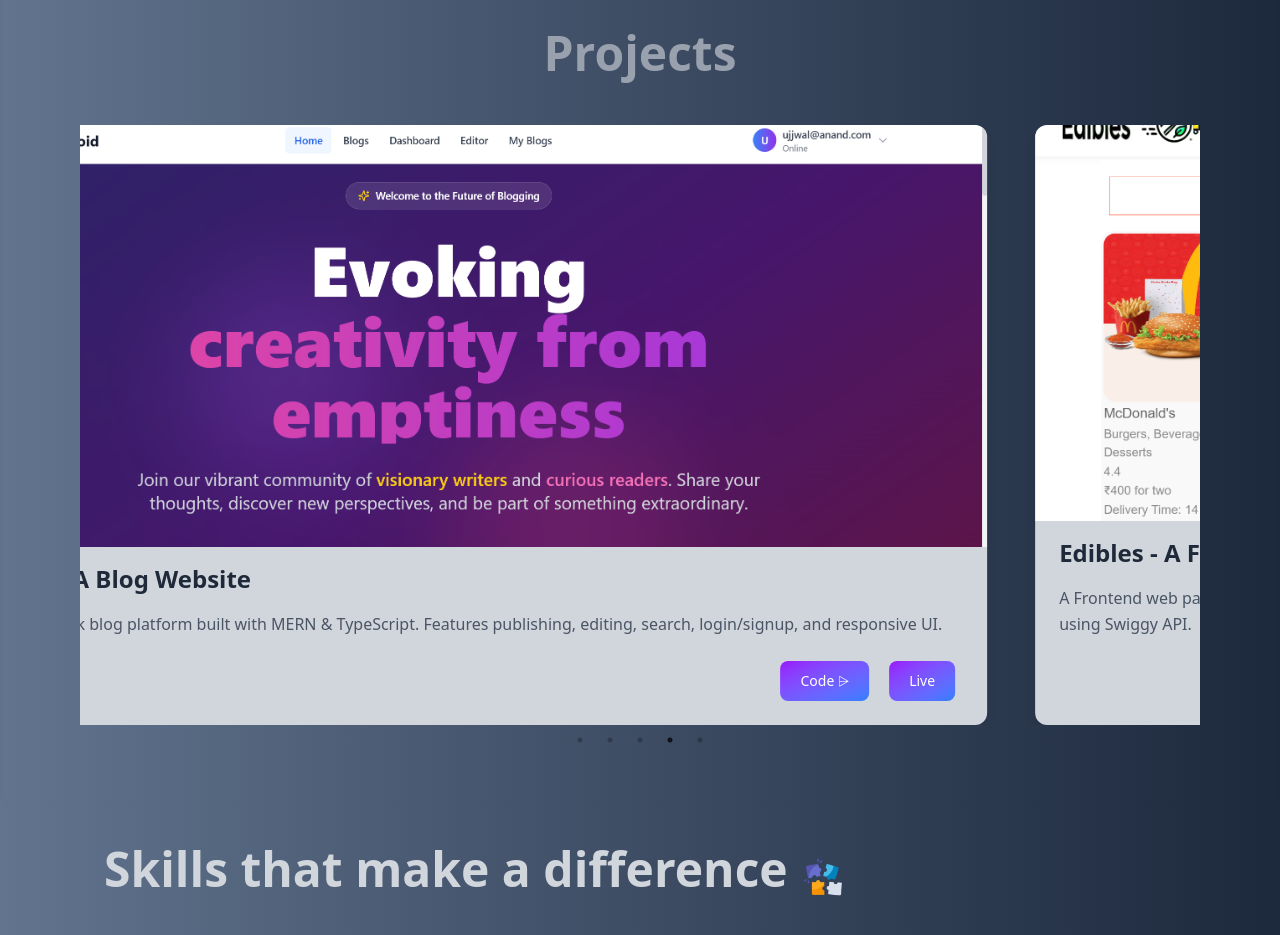
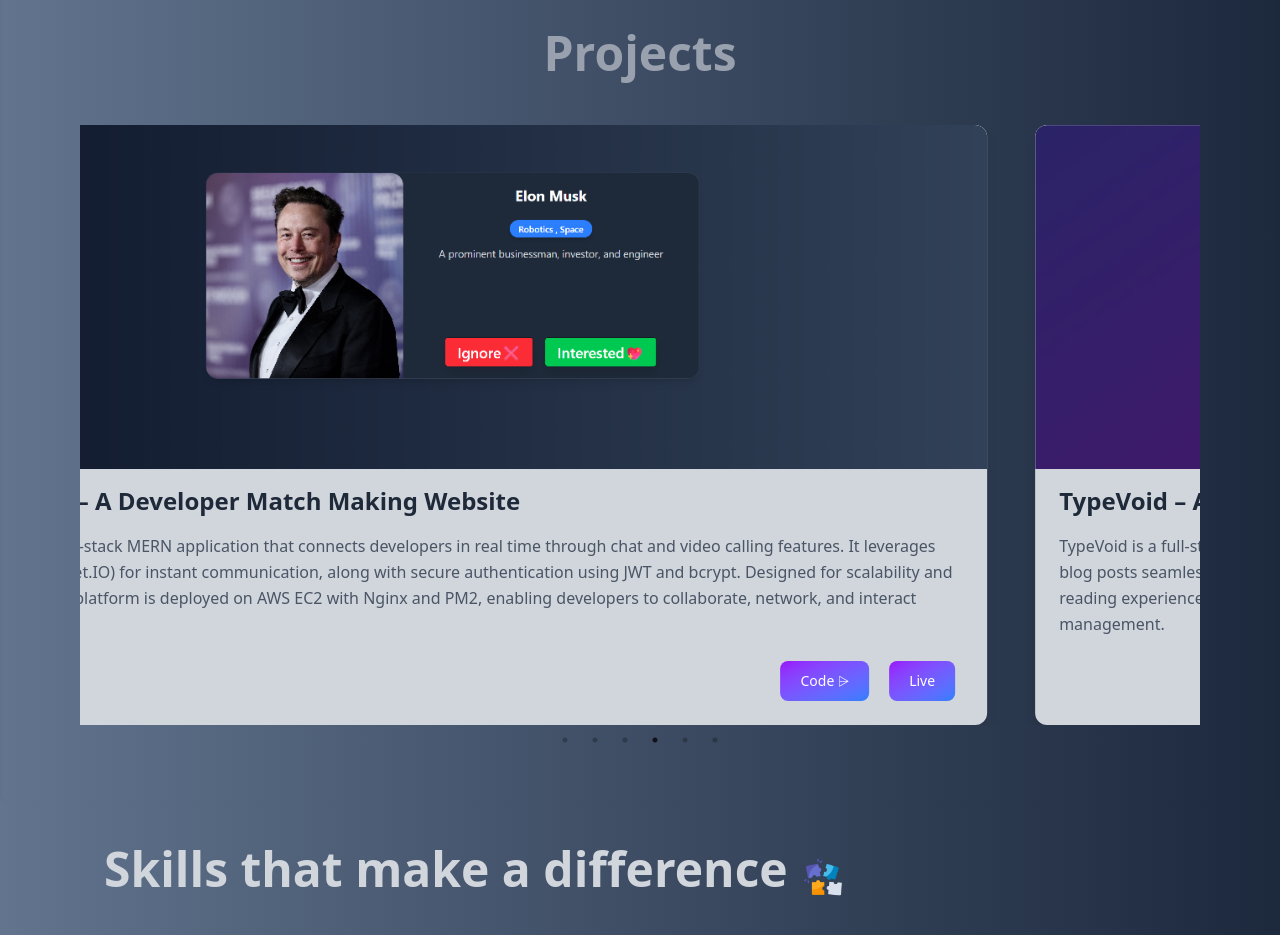
Before and after one commit to Ujjwal-anand00/my-portfolio, a React (Vite) app: page / in a window 1280 px wide. Shown: the part 1800-2735 px from the top of the page. Built offline with nearby package versions, Linux system fonts and the light colour scheme.

Commit message:
Add Gyano project to Projects section with detailed description and image

```diff
--- a/src/components/Projects.jsx
+++ b/src/components/Projects.jsx
@@ -4,6 +4,7 @@ import Blog from "../assets/projects/Blog.png";
 import Edibles from "../assets/projects/Edibles.png";
 import Tomato from "../assets/projects/Tomato.png";
 import GitHookUP from "../assets/projects/GitHookUP.png";
+import Gyano from "../assets/projects/Gyano.png";
 import Slider from "react-slick";
 import "slick-carousel/slick/slick.css";
 import "slick-carousel/slick/slick-theme.css";
@@ -21,20 +22,28 @@ const Projects = () => {
   };
   const projectList = [
     {
-      title: "UMDB – A Movie Database Android App",
+      title: "Gyano - A Digital Learning Platform",
+      img: Gyano,
+      description:
+        "Gyano is a full-stack digital learning platform designed to deliver a seamless and personalized education experience. It features secure authentication, course exploration, enrollment systems, and an interactive lesson player with offline video access using IndexedDB. Built with a scalable MERN architecture, the platform includes user dashboards, admin controls, and is evolving with AI-driven insights and a mobile app for enhanced accessibility.",
+      codeLink: "https://github.com/Ujjwal-anand00/Gyano",
+      liveLink: "https://gyano.vercel.app/",
+      isNew: true,
+    },
+    {
+      title: "ChillPlex – A Movie Database Android App",
       img: UMDB,
       description:
-        "UMDB is a comprehensive movie database Android application built with React Native. It features movie browsing, detailed information, user reviews, and a favorites list, all presented in a sleek and intuitive interface.",
+        "ChillPlex is a React Native-based mobile application that allows users to explore and view detailed movie information using the TMDB API. It provides real-time movie data including descriptions, ratings, and posters through a clean and responsive interface. The app focuses on seamless navigation and efficient API integration to deliver a smooth movie discovery experience.",
       codeLink: "https://github.com/Ujjwal-anand00/ChillPlex",
       liveLink: "",
-      isNew: true,
-
+      isNew: false,
     },
     {
       title: "GitHookUp – A Developer Match Making Website",
       img: GitHookUP,
       description:
-        "GitHookUp is a real-time developer networking platform where programmers can connect, chat, and collaborate instantly. Built with the MERN stack and Socket.IO, it supports seamless messaging, profile management, and a responsive UI for smooth interaction across devices.",
+        "GitHookUP is a full-stack MERN application that connects developers in real time through chat and video calling features. It leverages WebSockets (Socket.IO) for instant communication, along with secure authentication using JWT and bcrypt. Designed for scalability and performance, the platform is deployed on AWS EC2 with Nginx and PM2, enabling developers to collaborate, network, and interact seamlessly.",
       codeLink: "https://github.com/Ujjwal-anand00/GitHookUP-WEB",
       liveLink: "http://51.21.152.151/",
       isNew: false,
@@ -43,7 +52,7 @@ const Projects = () => {
       title: "TypeVoid – A Blog Website",
       img: Blog,
       description:
-        "A modern full-stack blog platform built with MERN & TypeScript. Features publishing, editing, search, login/signup, and responsive UI.",
+        "TypeVoid is a full-stack blog application built using the MERN stack with TypeScript, enabling users to create, edit, search, and manage blog posts seamlessly. It features secure user authentication, dynamic content rendering, and an intuitive UI for a smooth writing and reading experience. Designed for performance and scalability, TypeVoid demonstrates robust backend handling and efficient state management.",
       codeLink: "https://github.com/Ujjwal-anand00/Blog_Web",
       liveLink: "https://typevoid-blog-web.vercel.app/",
       isNew: false,
@@ -52,7 +61,7 @@ const Projects = () => {
       title: "Edibles - A Food Delivery Website",
       img: Edibles,
       description:
-        "A Frontend web page for a food delivery website built with React. Features responsive UI, search, login/signup, and cart functionality by using Swiggy API.",
+        "Edibles is a frontend food delivery web application inspired by Swiggy, built during my React learning journey. It integrates the Swiggy API for fetching restaurant and menu data and showcases dynamic UI rendering, component-based architecture, and responsive design. While it is not fully functional, the project demonstrates strong fundamentals in React, API handling, and modern UI development.",
       codeLink: "https://github.com/Ujjwal-anand00/Edibles---Food-Delevery-",
       liveLink: "https://regal-blini-ac5fd7.netlify.app/",
       isNew: false,
@@ -60,12 +69,12 @@ const Projects = () => {
     {
       title: "Tomato - Food Delevery Website",
       img: Tomato,
-      description: "A Swiggy-inspired food delivery application built using React.js with a clean, responsive UI, real-time restaurant listings, menu browsing, and a smooth user experience — developed as part of my React learning journey.",
+      description:
+        "A Swiggy-inspired food delivery application built using React.js with a clean, responsive UI, real-time restaurant listings, menu browsing, and a smooth user experience — developed as part of my React learning journey.",
       codeLink: "https://github.com/Ujjwal-anand00/tomatoFood",
       liveLink: "https://tomato-ujjwal.netlify.app/",
       isNew: false,
     },
-
   ];
 
   return (
```
Also changed, not shown: src/assets/projects/Gyano.png (added).
